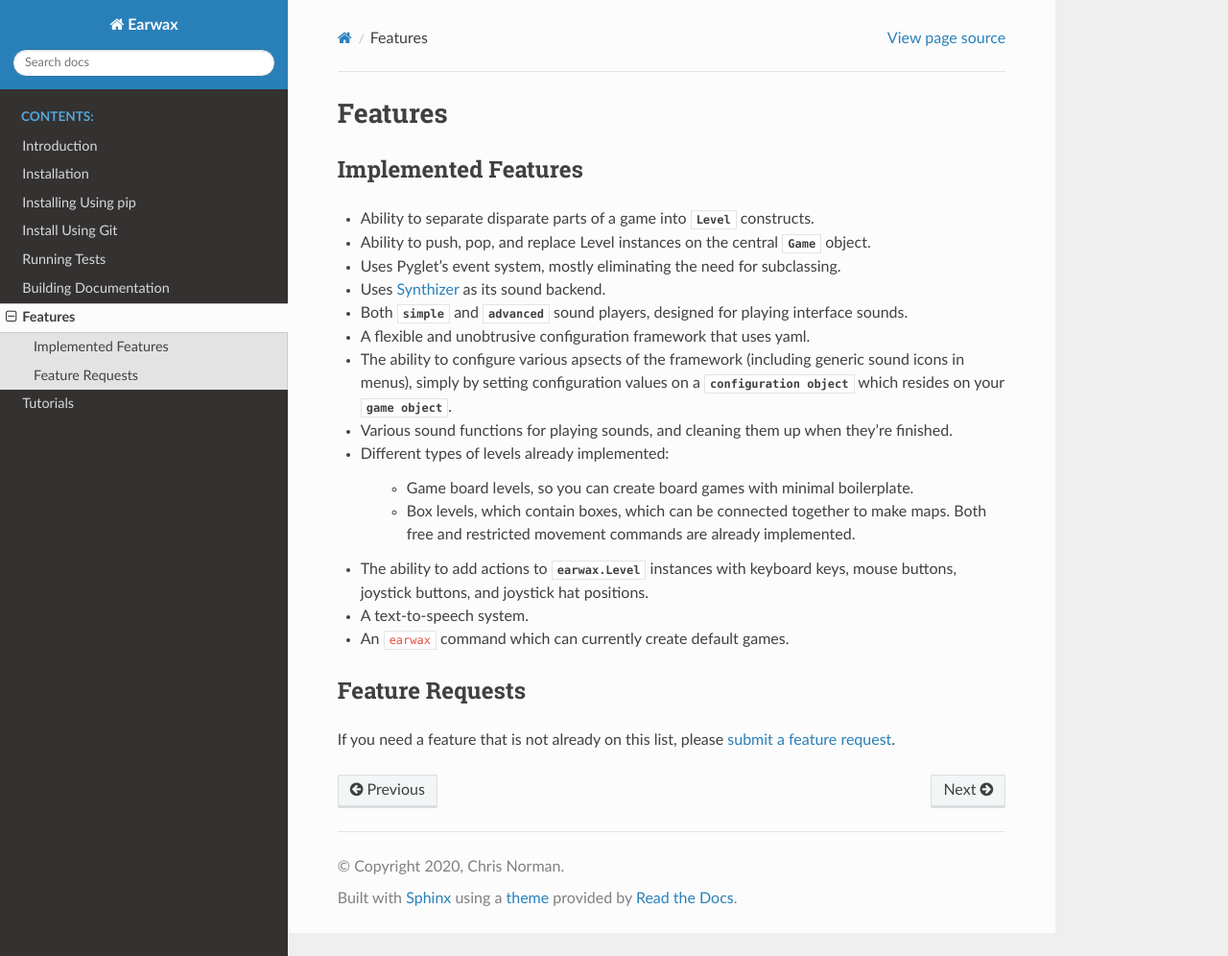
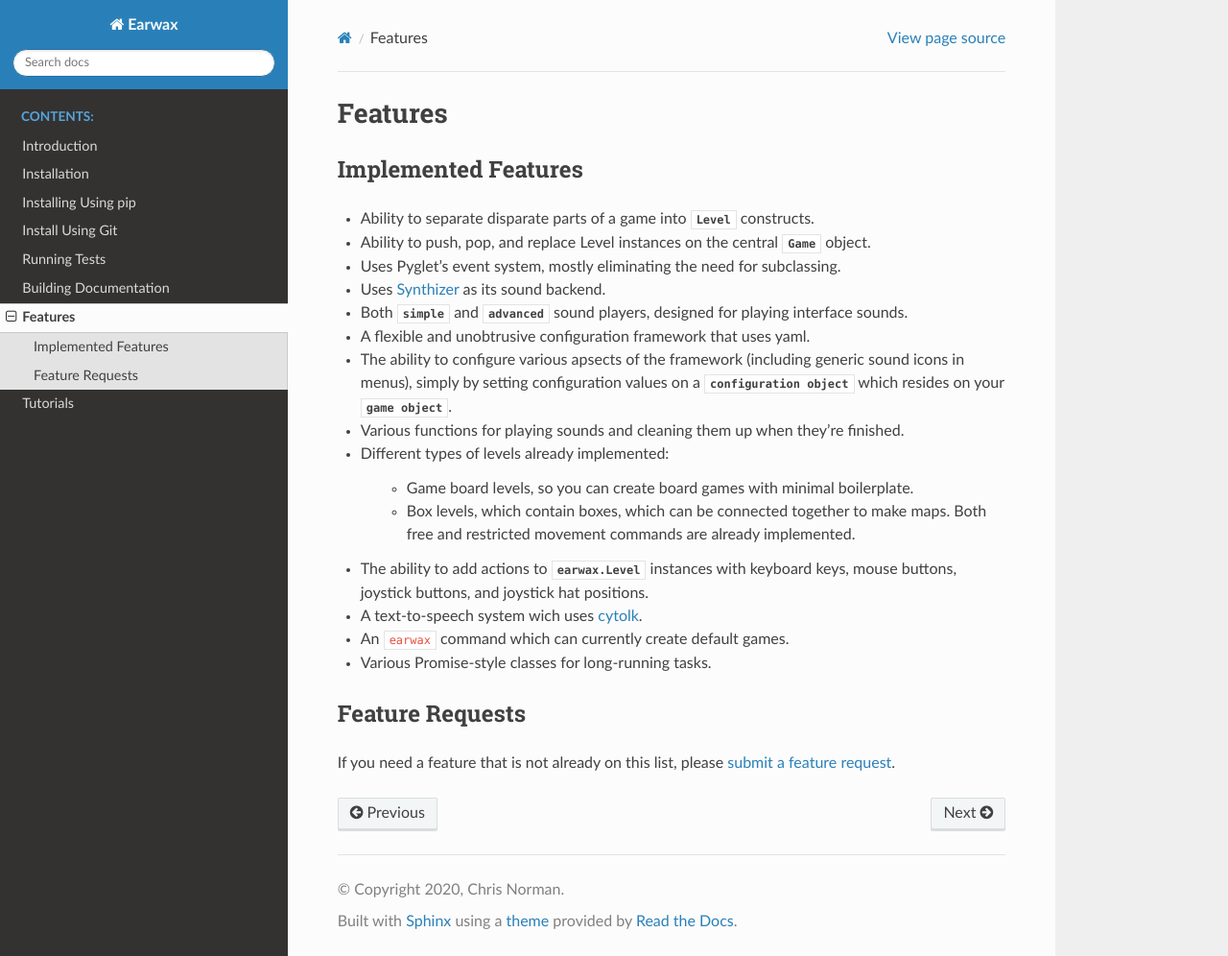
Before and after one commit to chrisnorman7/earwax, a Sphinx documentation site: the page built from docs/source/features.rst, in a window 1280 px wide and 996 px high. Shown: the whole window at 96% size. Built offline with Sphinx 7.4.7 and the Read the Docs theme 2.0.0, drawn with Linux system fonts in a browser that asks for light colours; pages that are not in the unit, such as notebooks, are missing from menus; the version number could not be read and is left out; comment, search, counter and statistics services are not loaded.

Commit message:
Updated the feature list.

```diff
--- a/docs/source/features.rst
+++ b/docs/source/features.rst
@@ -18,7 +18,7 @@ Implemented Features
 
 * The ability to configure various apsects of the framework (including generic sound icons in menus), simply by setting configuration values on a :class:`configuration object <earwax.EarwaxConfig>` which resides on your :class:`game object <earwax.Game>`.
 
-* Various sound functions for playing sounds, and cleaning them up when they're finished.
+* Various functions for playing sounds and cleaning them up when they're finished.
 
 * Different types of levels already implemented:
 
@@ -28,9 +28,11 @@ Implemented Features
 
 * The ability to add actions to :class:`earwax.Level` instances with keyboard keys, mouse buttons, joystick buttons, and joystick hat positions.
 
-* A text-to-speech system.
+* A text-to-speech system wich uses `cytolk <https://github.com/pauliyobo/cytolk>`_.
 
 * An ``earwax`` command which can currently create default games.
+
+* Various Promise-style classes for long-running tasks.
 
 Feature Requests
 ----------------
```
